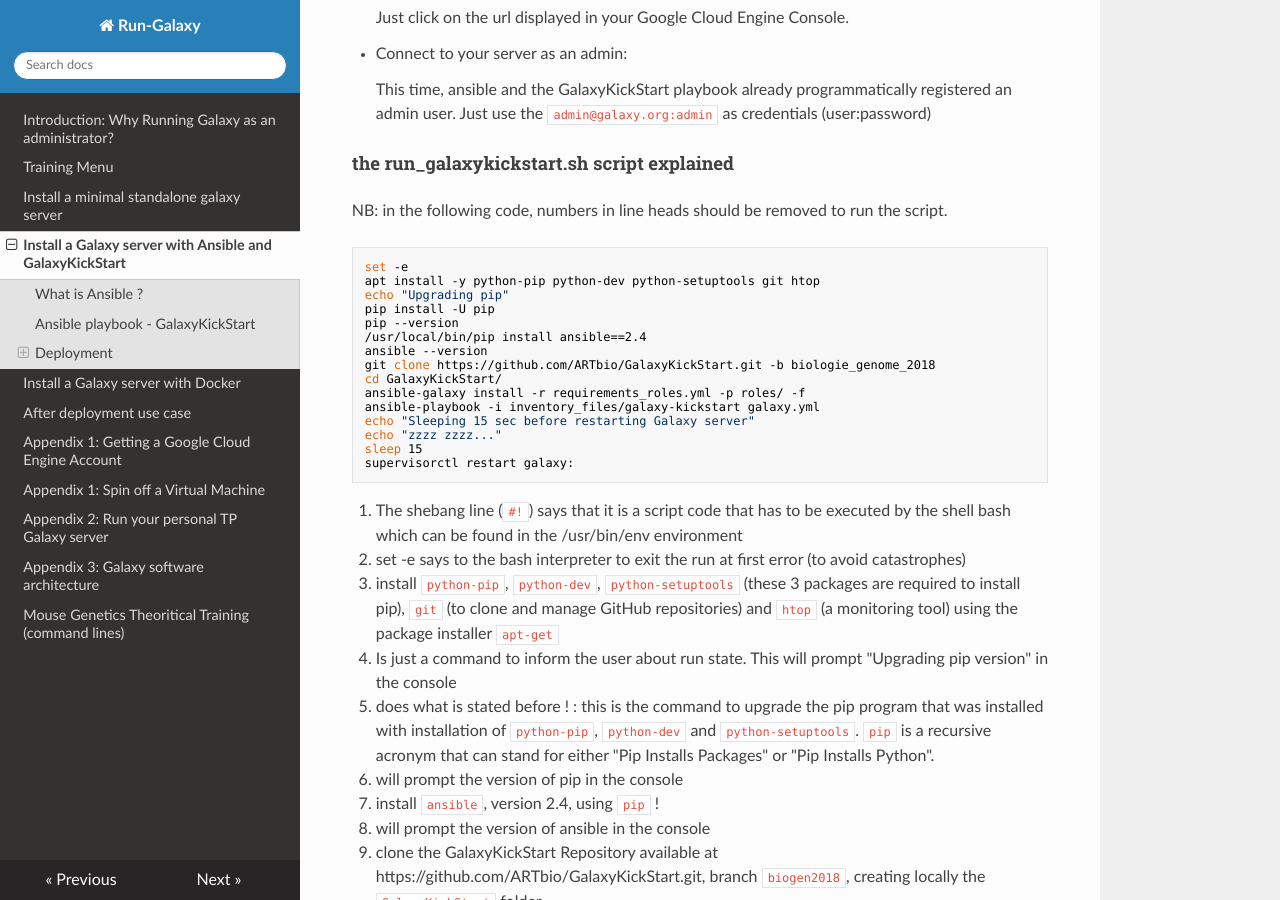
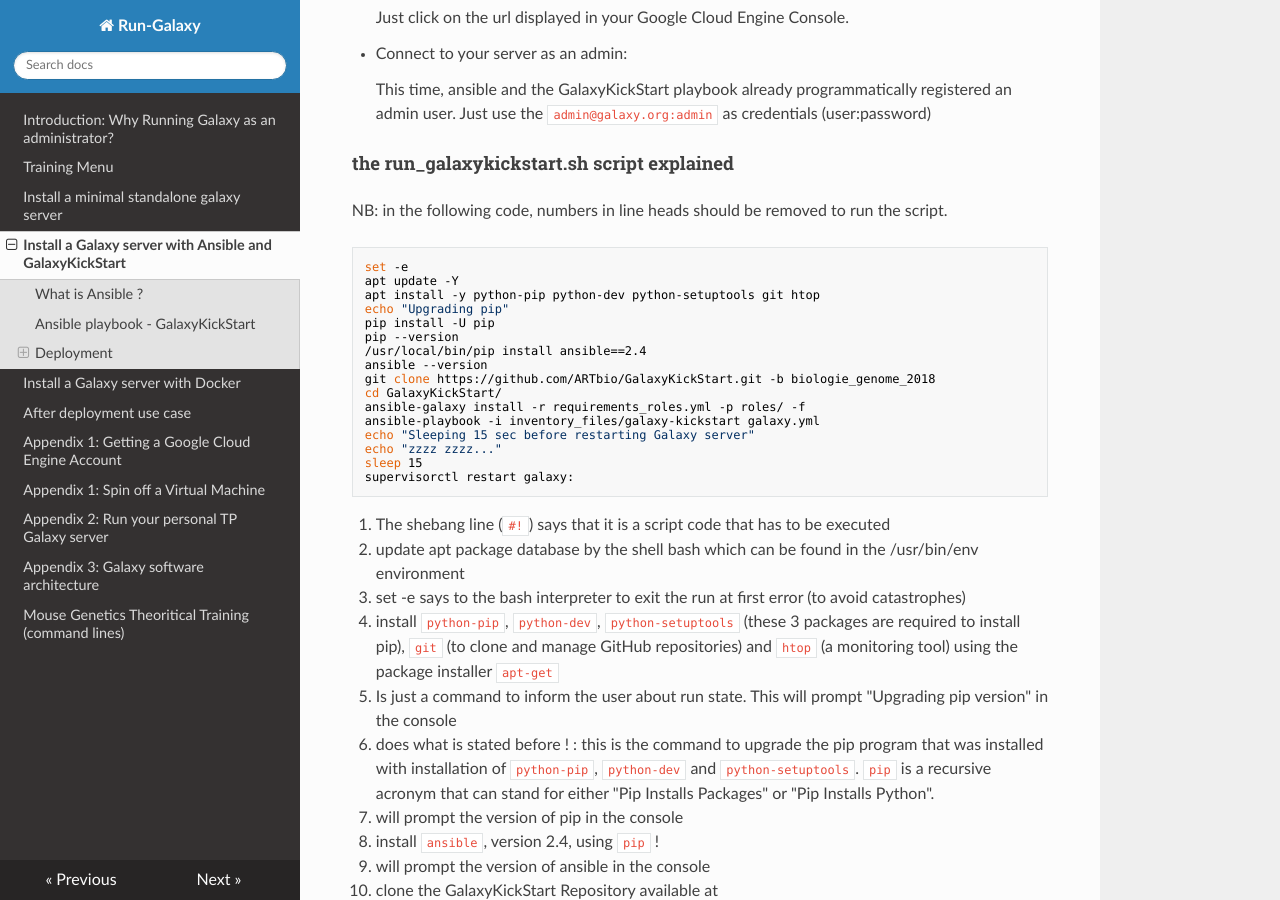
Before and after one commit to ARTbio/Run-Galaxy, an MkDocs documentation site: the page built from docs/GalaxyKickStart.md, in a window 1280 px wide and 900 px high, scrolled down 1896 px. Built offline with MkDocs 1.6.1, drawn with Linux system fonts in a browser that asks for light colours; nearby versions of some CDN libraries; old or Windows-style settings are respelled for this version of MkDocs.

Commit message:
relinting run_galaxykickstart.sh script

````diff
--- a/docs/GalaxyKickStart.md
+++ b/docs/GalaxyKickStart.md
@@ -63,6 +63,7 @@ NB: in the following code, numbers in line heads should be removed to run the sc
 
 ```
 set -e
+apt update -Y
 apt install -y python-pip python-dev python-setuptools git htop
 echo "Upgrading pip"
 pip install -U pip
@@ -79,7 +80,8 @@ sleep 15
 supervisorctl restart galaxy:
 ```
 
-1. The shebang line (`#!`) says that it is a script code that has to be executed
+0. The shebang line (`#!`) says that it is a script code that has to be executed
+1. update apt package database
 by the shell bash which can be found in the /usr/bin/env environment
 2. set -e says to the bash interpreter to exit the run at first error (to avoid catastrophes)
 3. install `python-pip`, `python-dev`, `python-setuptools` (these 3 packages are required to
````
Also changed, not shown: 1 other file.
